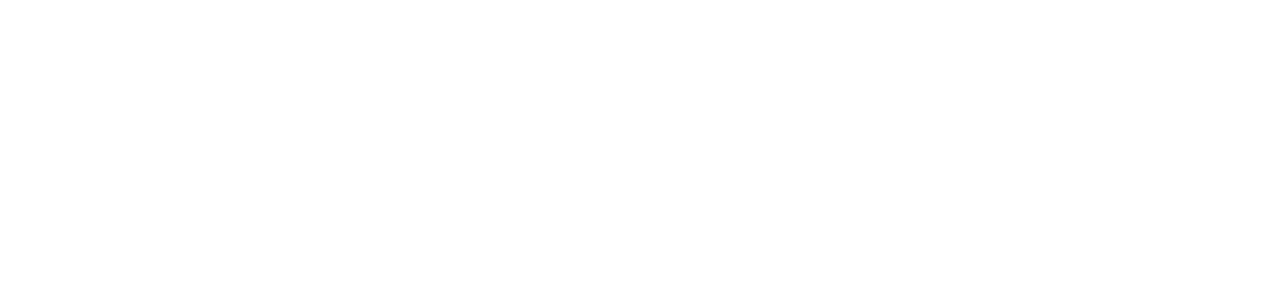
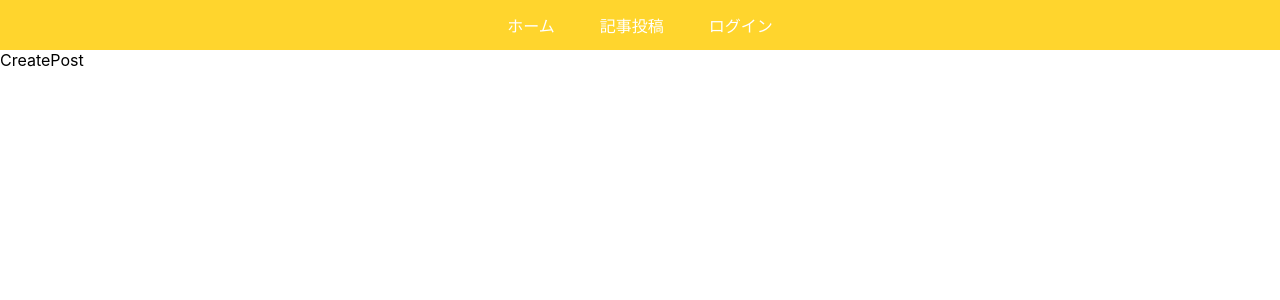
Before and after one commit to yuyasat-sandbox/blog-with-react-and-firebase, a React (Create React App) app: page /createpost in a window 1280 px wide. Shown: the top 300 px of the page. Built offline with nearby package versions, Linux system fonts and the light colour scheme.

Commit message:
router and navbar

```diff
--- a/package.json
+++ b/package.json
@@ -9,6 +9,7 @@
     "firebase": "^9.16.0",
     "react": "^18.2.0",
     "react-dom": "^18.2.0",
+    "react-router-dom": "^6.7.0",
     "react-scripts": "5.0.1",
     "web-vitals": "^2.1.4"
   },
--- a/src/App.js
+++ b/src/App.js
@@ -1,9 +1,22 @@
 import './App.css';
+import { BrowserRouter as Router, Routes, Route, Link } from "react-router-dom";
+import Home from './components/Home';
+import CreatePost from './components/CreatePost';
+import Login from './components/Login';
+import Logout from './components/Logout';
+import Navbar from './components/Navbar';
 
 function App() {
   return (
-    <div>
-    </div>
+    <Router>
+      <Navbar />
+      <Routes>
+        <Route path="/" element={<Home />}></Route>
+        <Route path="/createpost" element={<CreatePost />}></Route>
+        <Route path="/login" element={<Login />}></Route>
+        <Route path="/logout" element={<Logout />}></Route>
+      </Routes>
+    </Router>
   );
 }
 
--- /dev/null
+++ b/src/components/CreatePost.js
@@ -0,0 +1,9 @@
+import React from 'react'
+
+const CreatePost = () => {
+    return (
+        <div>CreatePost</div>
+    )
+}
+
+export default CreatePost
--- /dev/null
+++ b/src/components/Home.js
@@ -0,0 +1,9 @@
+import React from 'react'
+
+const Home = () => {
+    return (
+        <div>Home</div>
+    )
+}
+
+export default Home
--- /dev/null
+++ b/src/components/Login.js
@@ -0,0 +1,9 @@
+import React from 'react'
+
+const Login = () => {
+    return (
+        <div>Login</div>
+    )
+}
+
+export default Login
--- /dev/null
+++ b/src/components/Logout.js
@@ -0,0 +1,9 @@
+import React from 'react'
+
+const Logout = () => {
+    return (
+        <div>Logout</div>
+    )
+}
+
+export default Logout
--- /dev/null
+++ b/src/components/Navbar.css
@@ -0,0 +1,17 @@
+nav {
+    display: flex;
+    justify-content: center;
+    align-items: center;
+    height: 50px;
+    background-color: rgb(255, 213, 45);
+    gap: 45px;
+}
+
+nav a {
+    text-decoration: none;
+    color: white;
+}
+
+nav a:hover {
+    color: cadetblue;
+}
--- /dev/null
+++ b/src/components/Navbar.js
@@ -0,0 +1,15 @@
+import React from 'react'
+import { Link } from "react-router-dom";
+import "./Navbar.css";
+
+const Navbar = () => {
+    return (
+        <nav>
+            <Link to="/">ホーム</Link>
+            <Link to="/createpost">記事投稿</Link>
+            <Link to="/login">ログイン</Link>
+        </nav>
+    )
+}
+
+export default Navbar
```
Also changed, not shown: 1 other file (tests, documents, lock files or other folders).
